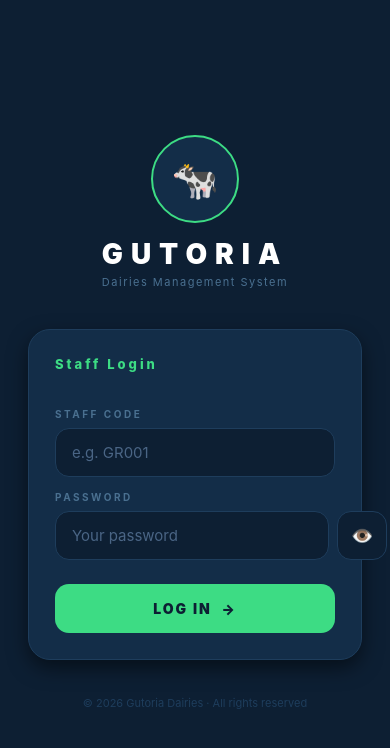
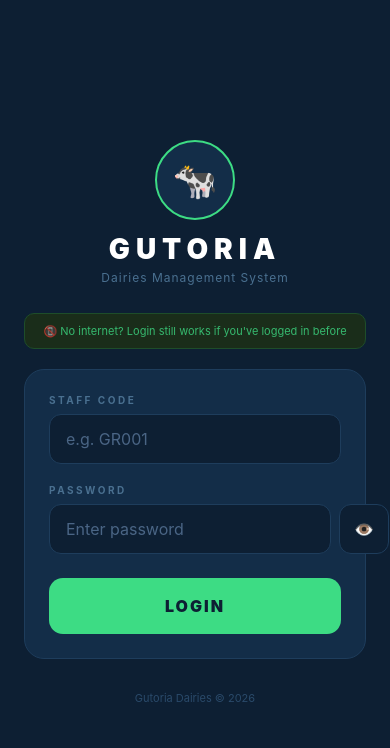
Before and after one commit to kamauJeff/GTD-COMPANY-MILK-MANAGEMENT-SYSTEM, a React Native app in the folder mobile/: screen / in a window 390 px wide. Shown: the top 748 px of the page. Built offline with nearby package versions, Linux system fonts and the light colour scheme; no server answers.

Commit message:
cache the login credentials locally so graders can log in without internet

```diff
--- a/mobile/src/screens/LoginScreen.tsx
+++ b/mobile/src/screens/LoginScreen.tsx
@@ -8,8 +8,20 @@ import {
 import AsyncStorage from '@react-native-async-storage/async-storage';
 import { authApi } from '../api/client';
 
+const CACHED_CREDS_KEY = 'gutoria_cached_creds';
+
 interface Props {
   onLoginSuccess: (emp: { id: number; name: string; code: string; role: string }) => void;
+}
+
+// Simple hash for offline credential check — NOT cryptographic, just obfuscation
+function simpleHash(str: string): string {
+  let hash = 0;
+  for (let i = 0; i < str.length; i++) {
+    hash = ((hash << 5) - hash) + str.charCodeAt(i);
+    hash |= 0;
+  }
+  return hash.toString(36);
 }
 
 export default function LoginScreen({ onLoginSuccess }: Props) {
@@ -17,6 +29,7 @@ export default function LoginScreen({ onLoginSuccess }: Props) {
   const [password, setPassword] = useState('');
   const [loading, setLoading]   = useState(false);
   const [showPass, setShowPass] = useState(false);
+  const [offlineMode, setOfflineMode] = useState(false);
   const shake = useRef(new Animated.Value(0)).current;
 
   function doShake() {
@@ -28,20 +41,77 @@ export default function LoginScreen({ onLoginSuccess }: Props) {
     ]).start();
   }
 
+  async function tryOfflineLogin(trimCode: string, pwd: string): Promise<boolean> {
+    try {
+      const raw = await AsyncStorage.getItem(CACHED_CREDS_KEY);
+      if (!raw) return false;
+      const creds = JSON.parse(raw);
+      const cached = creds[trimCode];
+      if (!cached) return false;
+      // Check hashed password matches
+      if (cached.pwHash !== simpleHash(pwd)) return false;
+      // Restore employee from cache
+      await AsyncStorage.setItem('gutoria_employee', JSON.stringify(cached.employee));
+      // Keep old token if exists — it may still be valid
+      return true;
+    } catch {
+      return false;
+    }
+  }
+
+  async function cacheCredentials(code: string, pwd: string, employee: any) {
+    try {
+      const raw = await AsyncStorage.getItem(CACHED_CREDS_KEY);
+      const creds = raw ? JSON.parse(raw) : {};
+      creds[code] = {
+        pwHash: simpleHash(pwd),
+        employee,
+        cachedAt: new Date().toISOString(),
+      };
+      await AsyncStorage.setItem(CACHED_CREDS_KEY, JSON.stringify(creds));
+    } catch {}
+  }
+
   async function handleLogin() {
     const trimCode = code.trim().toUpperCase();
     if (!trimCode || !password) { doShake(); Alert.alert('Required', 'Enter your staff code and password.'); return; }
     setLoading(true);
+
     try {
+      // Try online first
       const res = await authApi.login(trimCode, password);
       const { token, employee } = res.data;
       await AsyncStorage.setItem('gutoria_token', token);
       await AsyncStorage.setItem('gutoria_employee', JSON.stringify(employee));
+      // Cache credentials for offline use
+      await cacheCredentials(trimCode, password, employee);
+      setOfflineMode(false);
       onLoginSuccess(employee);
     } catch (err: any) {
-      doShake();
-      const msg = err.response?.data?.error ?? err.message ?? 'Login failed';
-      Alert.alert('Login Failed', msg);
+      // Online failed — try offline cache
+      const isNetworkError = !err.response; // no response = no internet
+      if (isNetworkError) {
+        const offlineOk = await tryOfflineLogin(trimCode, password);
+        if (offlineOk) {
+          const empRaw = await AsyncStorage.getItem('gutoria_employee');
+          const employee = empRaw ? JSON.parse(empRaw) : null;
+          if (employee) {
+            setOfflineMode(true);
+            onLoginSuccess(employee);
+            return;
+          }
+        }
+        doShake();
+        Alert.alert(
+          'No Connection',
+          'Cannot reach server and no offline credentials found.\n\nLog in with internet at least once to enable offline login.',
+          [{ text: 'OK' }]
+        );
+      } else {
+        doShake();
+        const msg = err.response?.data?.error ?? 'Login failed. Check your code and password.';
+        Alert.alert('Login Failed', msg);
+      }
     } finally {
       setLoading(false);
     }
@@ -60,27 +130,30 @@ export default function LoginScreen({ onLoginSuccess }: Props) {
           <Text style={s.tagline}>Dairies Management System</Text>
         </View>
 
-        {/* Card */}
+        {/* Offline indicator */}
+        <View style={s.offlineBanner}>
+          <Text style={s.offlineText}>📵 No internet? Login still works if you've logged in before</Text>
+        </View>
+
+        {/* Form */}
         <Animated.View style={[s.card, { transform: [{ translateX: shake }] }]}>
-          <Text style={s.cardHeading}>Staff Login</Text>
-
-          <Text style={s.label}>STAFF CODE</Text>
+          <Text style={s.inputLabel}>STAFF CODE</Text>
           <TextInput
             style={s.input}
             placeholder="e.g. GR001"
             placeholderTextColor="#4a6585"
             value={code}
-            onChangeText={setCode}
+            onChangeText={t => setCode(t.toUpperCase())}
             autoCapitalize="characters"
             autoCorrect={false}
             returnKeyType="next"
           />
 
-          <Text style={s.label}>PASSWORD</Text>
-          <View style={s.passRow}>
+          <Text style={[s.inputLabel, { marginTop: 16 }]}>PASSWORD</Text>
+          <View style={s.passWrap}>
             <TextInput
               style={[s.input, { flex: 1, marginBottom: 0 }]}
-              placeholder="Your password"
+              placeholder="Enter password"
               placeholderTextColor="#4a6585"
               value={password}
               onChangeText={setPassword}
@@ -89,22 +162,22 @@ export default function LoginScreen({ onLoginSuccess }: Props) {
               onSubmitEditing={handleLogin}
             />
             <TouchableOpacity style={s.eyeBtn} onPress={() => setShowPass(v => !v)}>
-              <Text style={{ fontSize: 18 }}>{showPass ? '🙈' : '👁️'}</Text>
+              <Text style={s.eyeText}>{showPass ? '🙈' : '👁️'}</Text>
             </TouchableOpacity>
           </View>
 
           <TouchableOpacity
-            style={[s.btn, loading && { opacity: 0.6 }]}
+            style={[s.loginBtn, loading && s.loginBtnOff]}
             onPress={handleLogin}
             disabled={loading}
             activeOpacity={0.85}>
             {loading
               ? <ActivityIndicator color="#0d1f33" />
-              : <Text style={s.btnText}>LOG IN  →</Text>}
+              : <Text style={s.loginBtnText}>LOGIN</Text>}
           </TouchableOpacity>
         </Animated.View>
 
-        <Text style={s.footer}>© {new Date().getFullYear()} Gutoria Dairies · All rights reserved</Text>
+        <Text style={s.footer}>Gutoria Dairies © {new Date().getFullYear()}</Text>
       </ScrollView>
     </KeyboardAvoidingView>
   );
@@ -116,20 +189,23 @@ const CARD   = '#132d48';
 const BORDER = '#1e3d5c';
 
 const s = StyleSheet.create({
-  root:      { flex: 1, backgroundColor: BG },
-  scroll:    { flexGrow: 1, justifyContent: 'center', padding: 28 },
-  logoWrap:  { alignItems: 'center', marginBottom: 40 },
-  logoRing:  { width: 88, height: 88, borderRadius: 44, borderWidth: 2.5, borderColor: GREEN, alignItems: 'center', justifyContent: 'center', marginBottom: 14, backgroundColor: CARD },
-  logoEmoji: { fontSize: 38 },
-  brand:     { fontSize: 28, fontWeight: '900', color: '#fff', letterSpacing: 8 },
-  tagline:   { fontSize: 11, color: '#4a7090', marginTop: 4, letterSpacing: 1.5 },
-  card:      { backgroundColor: CARD, borderRadius: 22, padding: 26, borderWidth: 1, borderColor: BORDER, elevation: 12, shadowColor: '#000', shadowOffset: { width: 0, height: 8 }, shadowOpacity: 0.5, shadowRadius: 20 },
-  cardHeading: { fontSize: 13, fontWeight: '800', color: GREEN, letterSpacing: 3, marginBottom: 22 },
-  label:     { fontSize: 10, fontWeight: '700', color: '#4a7090', letterSpacing: 2.5, marginBottom: 8, marginTop: 14 },
-  input:     { backgroundColor: BG, borderWidth: 1, borderColor: BORDER, borderRadius: 14, paddingHorizontal: 16, paddingVertical: 14, color: '#fff', fontSize: 15, marginBottom: 0 },
-  passRow:   { flexDirection: 'row', gap: 8, alignItems: 'center' },
-  eyeBtn:    { backgroundColor: BG, borderWidth: 1, borderColor: BORDER, borderRadius: 14, padding: 13 },
-  btn:       { backgroundColor: GREEN, borderRadius: 14, padding: 16, alignItems: 'center', marginTop: 24 },
-  btnText:   { color: '#0d1f33', fontWeight: '900', fontSize: 14, letterSpacing: 2 },
-  footer:    { textAlign: 'center', color: '#1e3d5c', fontSize: 11, marginTop: 36 },
+  root:         { flex: 1, backgroundColor: BG },
+  scroll:       { flexGrow: 1, justifyContent: 'center', paddingHorizontal: 24, paddingVertical: 40 },
+  logoWrap:     { alignItems: 'center', marginBottom: 28 },
+  logoRing:     { width: 80, height: 80, borderRadius: 40, backgroundColor: CARD, borderWidth: 2, borderColor: GREEN, alignItems: 'center', justifyContent: 'center', marginBottom: 12 },
+  logoEmoji:    { fontSize: 36 },
+  brand:        { fontSize: 28, fontWeight: '900', color: '#fff', letterSpacing: 6 },
+  tagline:      { fontSize: 12, color: '#4a7090', marginTop: 4, letterSpacing: 1 },
+  offlineBanner:{ backgroundColor: '#1a2d1a', borderRadius: 10, padding: 10, marginBottom: 20, borderWidth: 1, borderColor: '#1e4d2a' },
+  offlineText:  { color: '#3ddc84', fontSize: 11, textAlign: 'center', opacity: 0.8 },
+  card:         { backgroundColor: CARD, borderRadius: 20, padding: 24, borderWidth: 1, borderColor: BORDER },
+  inputLabel:   { fontSize: 10, fontWeight: '700', color: '#4a7090', letterSpacing: 2.5, marginBottom: 8 },
+  input:        { backgroundColor: BG, borderWidth: 1, borderColor: BORDER, borderRadius: 12, paddingHorizontal: 16, paddingVertical: 14, color: '#fff', fontSize: 16, marginBottom: 4 },
+  passWrap:     { flexDirection: 'row', alignItems: 'center', gap: 8 },
+  eyeBtn:       { padding: 14, backgroundColor: BG, borderRadius: 12, borderWidth: 1, borderColor: BORDER },
+  eyeText:      { fontSize: 16 },
+  loginBtn:     { backgroundColor: GREEN, borderRadius: 14, padding: 18, alignItems: 'center', marginTop: 24 },
+  loginBtnOff:  { opacity: 0.5 },
+  loginBtnText: { color: '#0d1f33', fontWeight: '900', fontSize: 16, letterSpacing: 2 },
+  footer:       { textAlign: 'center', color: '#2a4a6a', fontSize: 11, marginTop: 32 },
 });
```
